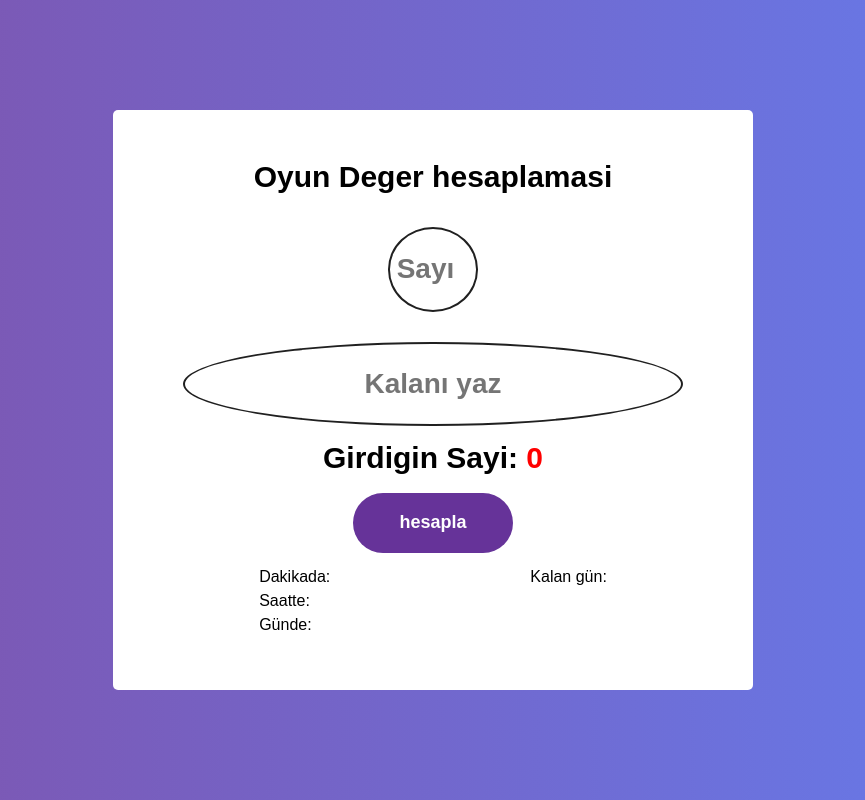
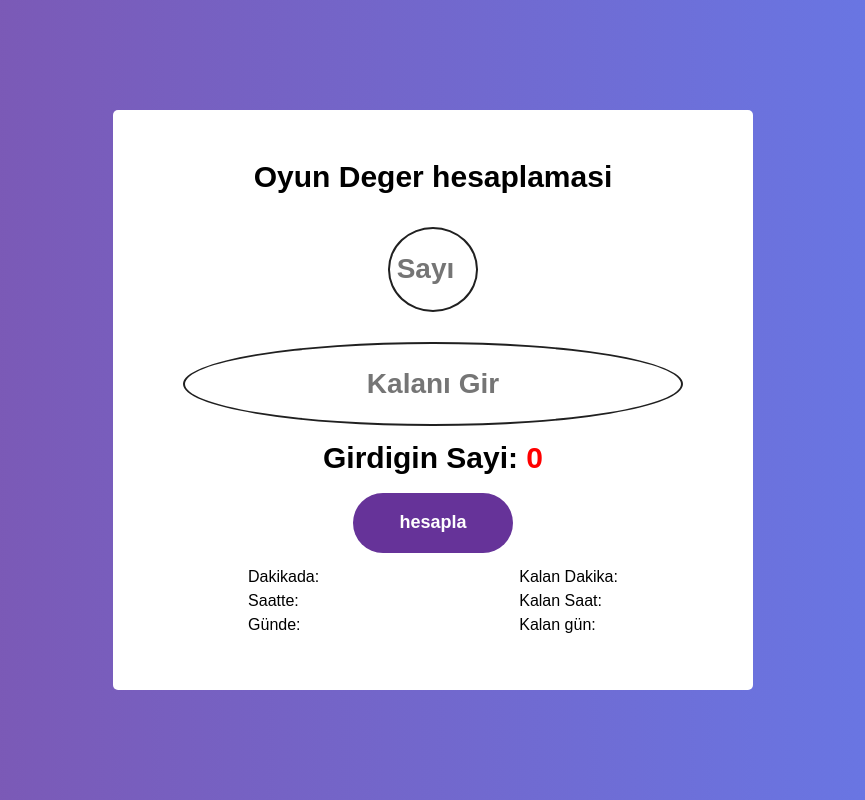
Before and after one commit to azapkaan/azapkaan.github.io, a plain HTML site: page index.html in a window 1280 px wide. Shown: the whole page, without its empty margins (207-1072 px from the left). Drawn offline with Linux system fonts and the light colour scheme.

Commit message:
Update index.html

```diff
--- a/index.html
+++ b/index.html
@@ -21,7 +21,7 @@
       <input
 
         type="text"
-        placeholder="Kalanı yaz"
+        placeholder="Kalanı Gir"
         id="kalan_sayi"
         value=""
       />
@@ -40,14 +40,17 @@
           </div>
 
           <div class="container2">
-            <p id="kalan">Kalan gün:</p>
+            <p id="kalan_dakika">Kalan Dakika:</p>
+            <p id="kalan_saat">Kalan Saat:</p>
+            <p id="kalan_gun">Kalan gün:</p>
             </div>
       </div>
 
 
     </div>
 
-    <script src="~/Scripts/autoNumeric/autoNumeric.min.js" type="text/javascript"></script>
+
     <script src="script.js"></script>
+
   </body>
 </html>
```
